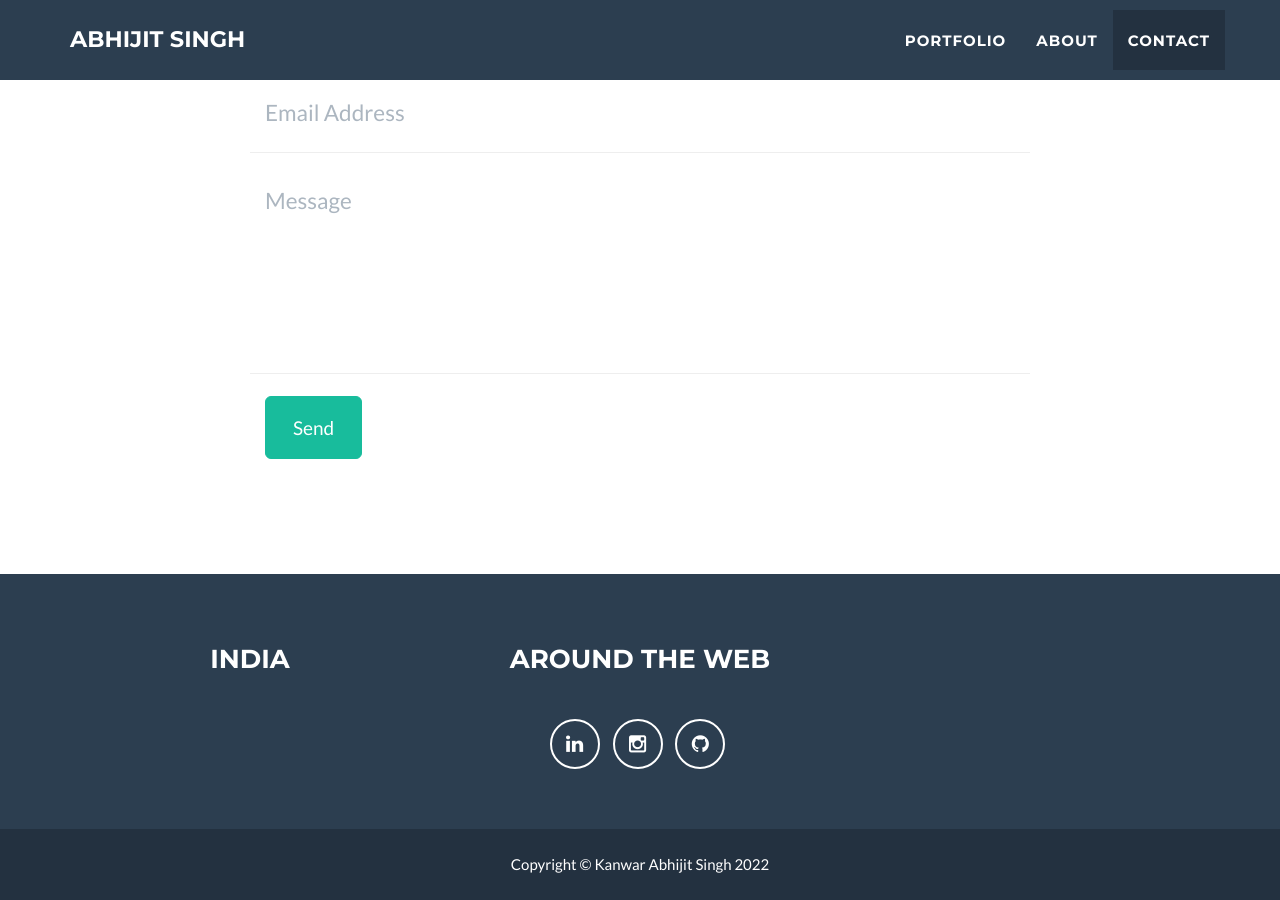
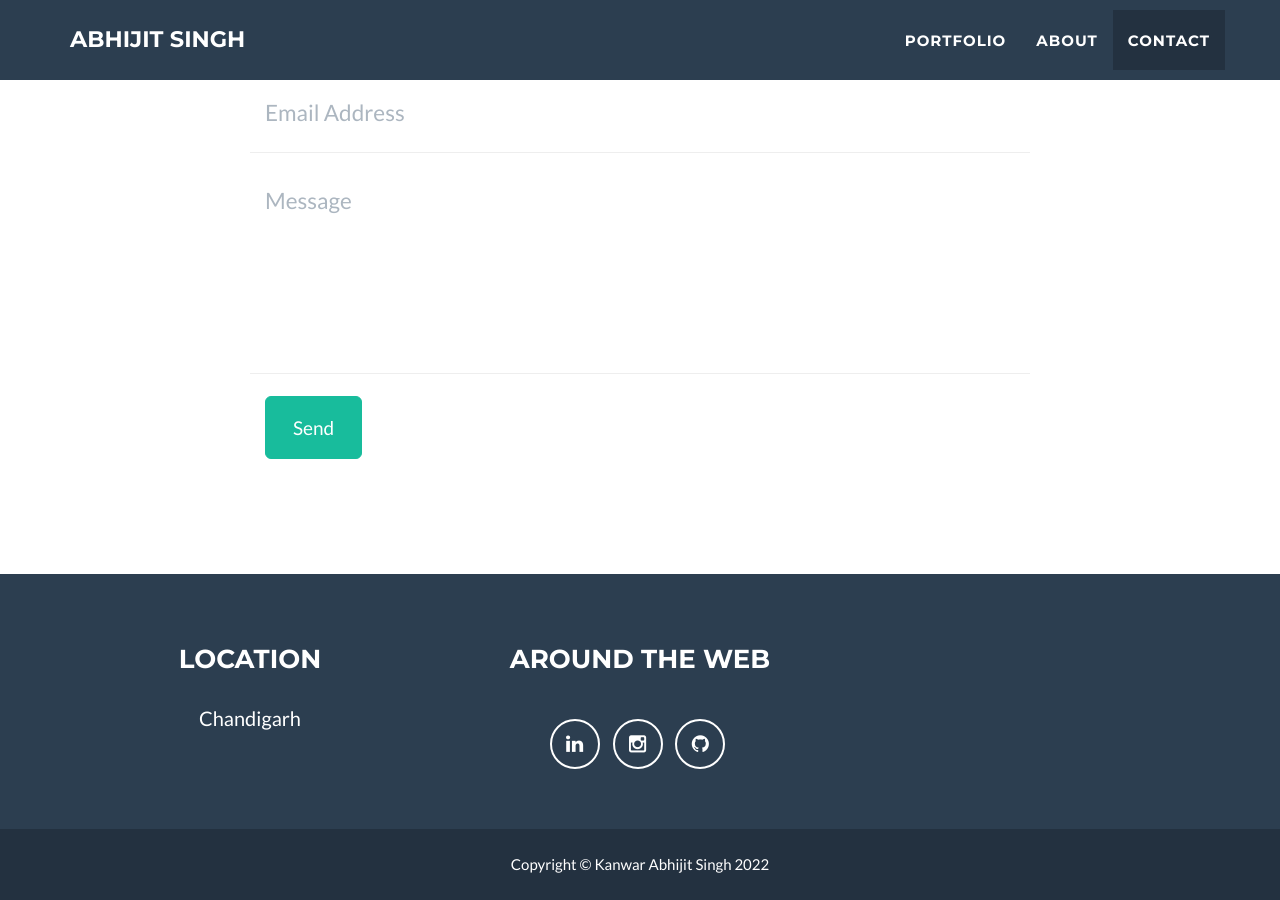
Before and after one commit to therealkasthetics/therealkasthetics.github.io, a Jekyll site: the page built from _posts/2014-07-18-project-1.markdown, in a window 1280 px wide and 900 px high, scrolled down 2389 px. Built offline with Jekyll 4.4.1, drawn with Linux system fonts in a browser that asks for light colours.

Commit message:
Update _config.yml

```diff
--- a/_config.yml
+++ b/_config.yml
@@ -33,8 +33,12 @@ color:
 # Footer settings
 footer:
   copyright: Kanwar Abhijit Singh
-  location: India
+  location: Location
   social: Around the Web
+
+# Postal address
+address:
+  - line: Chandigarh
 
 # Social networks usernames (many more available: google-plus, flickr, dribbble, pinterest, instagram, tumblr, linkedin, etc.)
 social:
```
